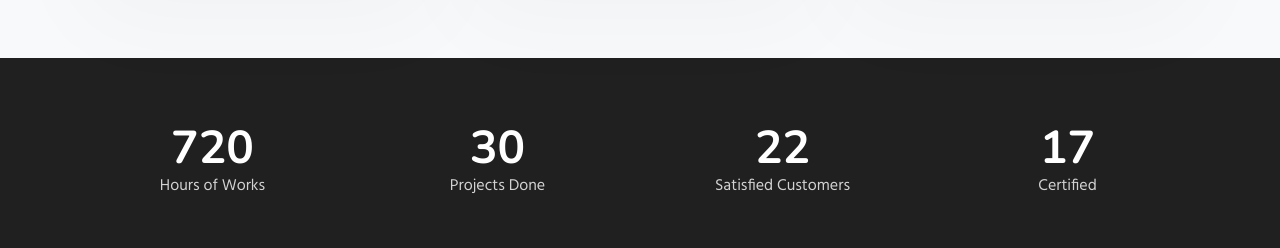
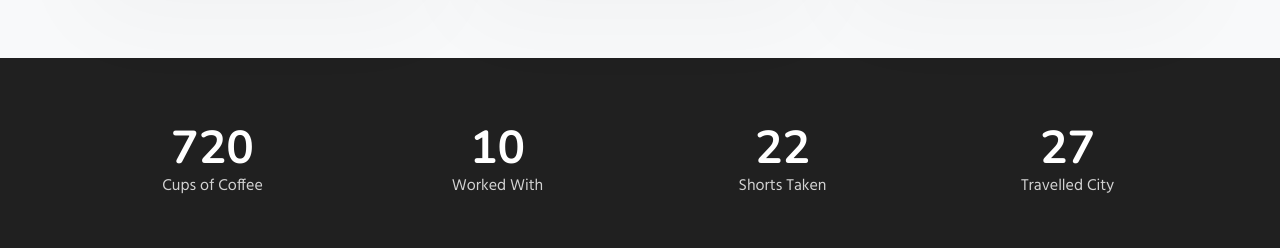
Before and after one commit to rudreshh/rudreshh.github.io, a plain HTML site: page about.html in a window 1280 px wide. Shown: the part 1300-1548 px from the top of the page. Drawn offline with nearby package versions, Linux system fonts and the light colour scheme; a script that the page names is missing.

Commit message:
Update about.html

```diff
--- a/about.html
+++ b/about.html
@@ -133,28 +133,28 @@
                     <div class="spec-2 text-center">
 
                     <h3 class="title-spe">720</h3>
-                    <p>Hours of Works</p>
+                    <p>Cups of Coffee</p>
                 </div>
                 </div>
                 <div class="grids-speci1 midd-eff-spe col-lg-3 col-6">
                     <div class="spec-2 text-center">
 
-                    <h3 class="title-spe">30</h3>
-                    <p>Projects Done</p>
+                    <h3 class="title-spe">10</h3>
+                    <p>Worked With</p>
                     </div>
                 </div>
                 <div class="grids-speci1 las-but col-lg-3 col-6  mt-lg-0 mt-4">
                     <div class="spec-2 text-center">
 
                     <h3 class="title-spe">22</h3>
-                    <p>Satisfied Customers</p>
+                    <p>Shorts Taken</p>
                     </div>
                 </div>
                 <div class="grids-speci1 las-t col-lg-3 col-6  mt-lg-0 mt-4">
                     <div class="spec-2 text-center">
 
-                        <h3 class="title-spe">17 </h3>
-                        <p>Certified </p>
+                        <h3 class="title-spe">27 </h3>
+                        <p>Travelled City </p>
                         </div>
                     </div>
             </div>
```
